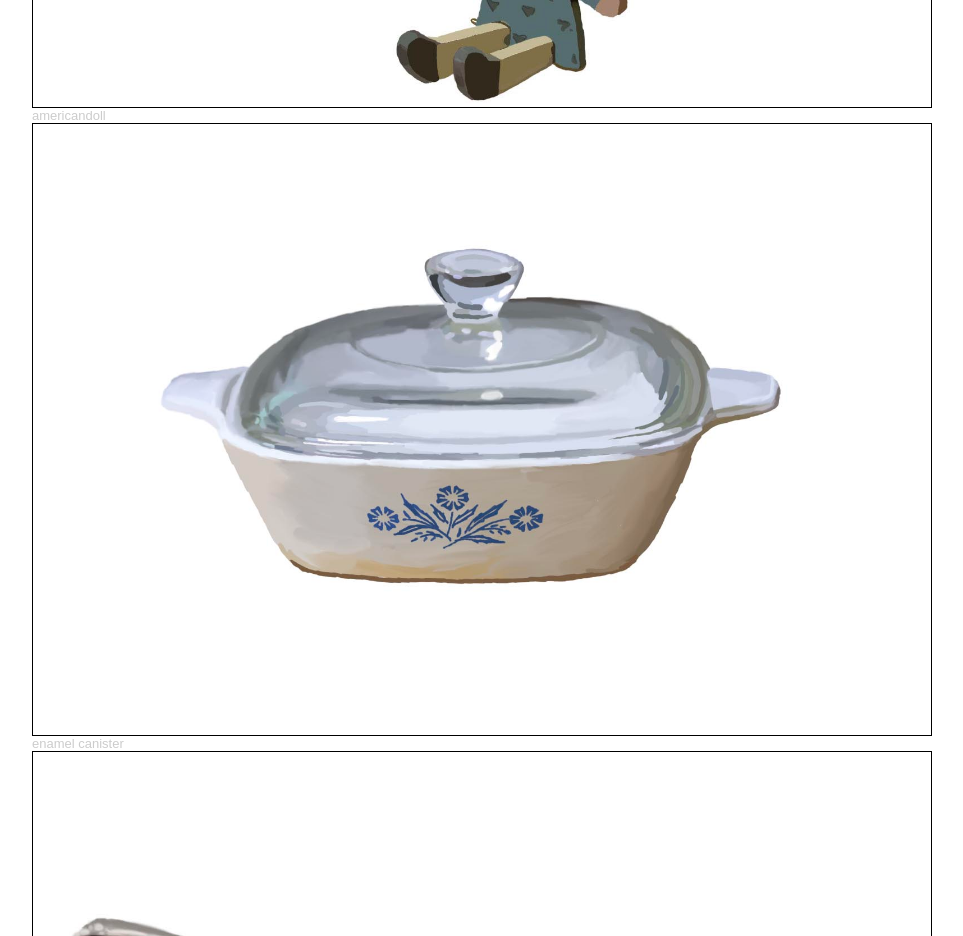
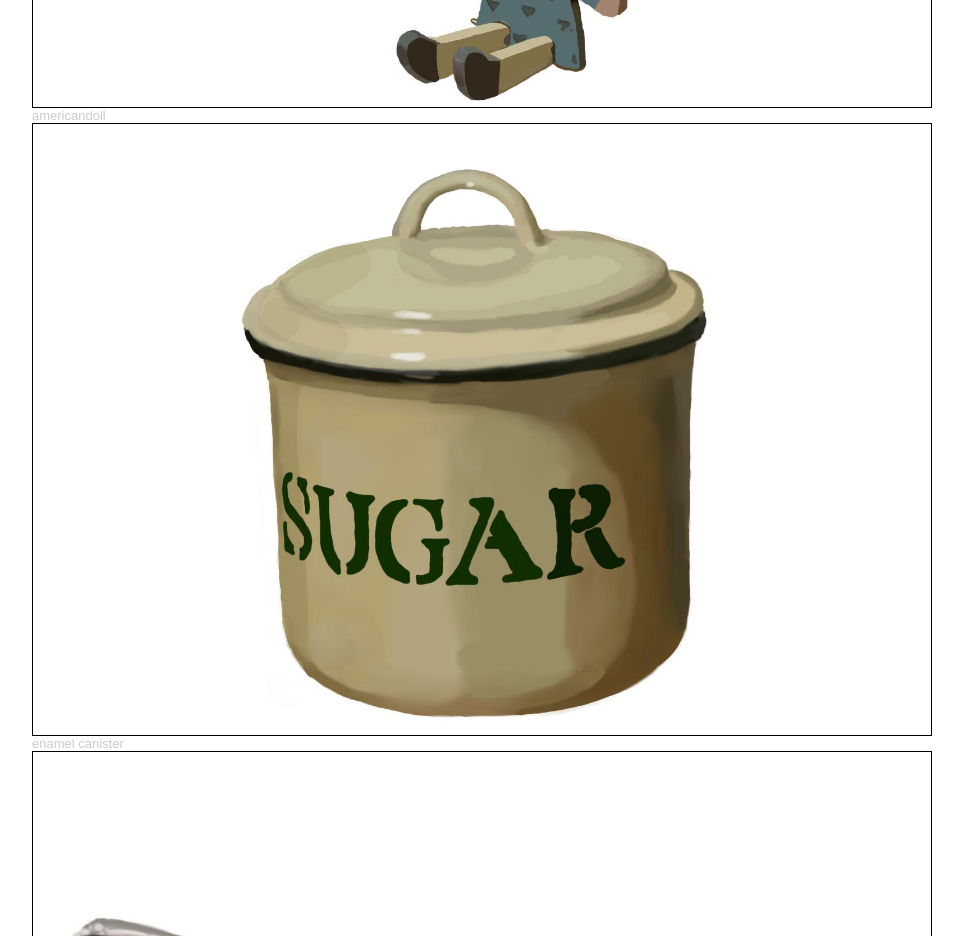
Before and after one commit to monkmonkmonks/moks.github.io, a plain HTML site: page illust_knick_knack.html in a window 1280 px wide. Shown: the part 4600-5536 px from the top of the page, without its empty margins (158-1121 px from the left). Drawn offline with nearby package versions, Linux system fonts and the light colour scheme.

Commit message:
Add files via upload

```diff
--- a/illust_knick_knack.html
+++ b/illust_knick_knack.html
@@ -58,7 +58,7 @@
     <li class="knick"><figure><img src="images/knick_tea cup.jpg" alt=""><figcaption></figcaption>tea cup</figure></li>
     <li class="knick"><figure><img src="images/knick_inkbottle.jpg" alt=""><figcaption>inkbottle</figcaption></figure></li>
     <li class="knick"><figure><img src="images/knick_americandoll.jpg" alt=""><figcaption>americandoll</figcaption></figure></li>
-    <li class="knick"><figure><img src="images/knick_canister.jpg" alt=""><figcaption>enamel canister</figcaption></figure></li>
+    <li class="knick"><figure><img src="images/knick_enamel canister.jpg" alt=""><figcaption>enamel canister</figcaption></figure></li>
     <li class="knick"><figure><img src="images/knick_fountain pen.jpg" alt=""><figcaption>fountain pen</figcaption></figure></li>
     <li class="knick"><figure><img src="images/knick_guiter.jpg" alt=""><figcaption>guiter</figcaption></figure></li>
     <li class="knick"><figure><img src="images/knick_parasol.jpg" alt=""><figcaption>parasol</figcaption></figure></li>
```
